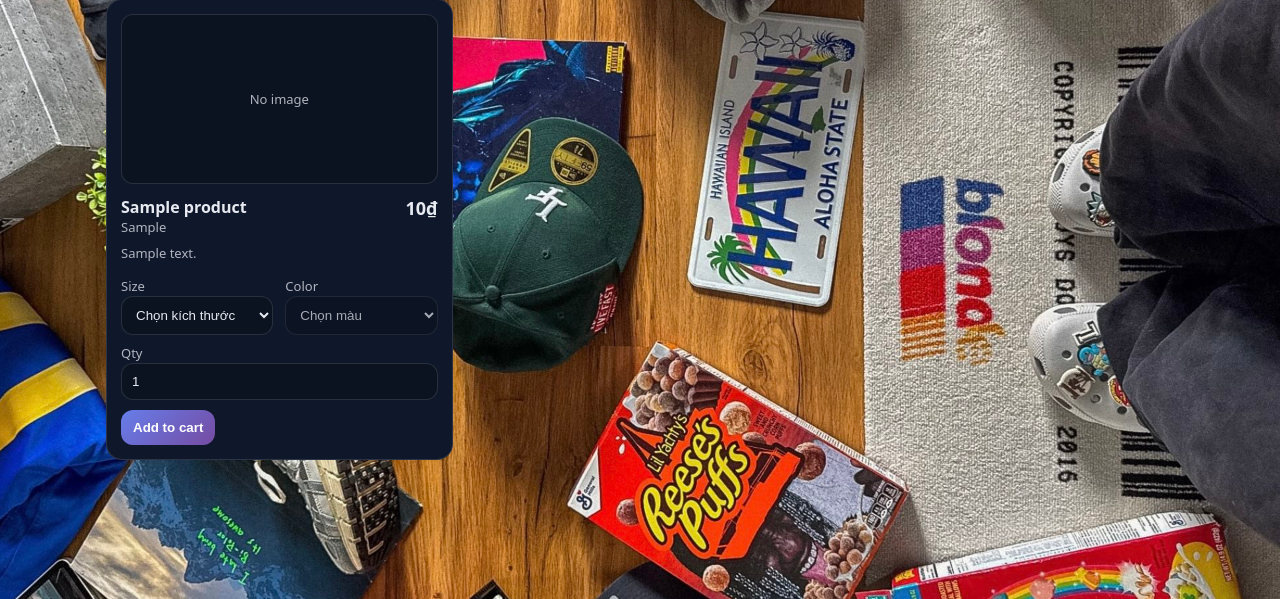
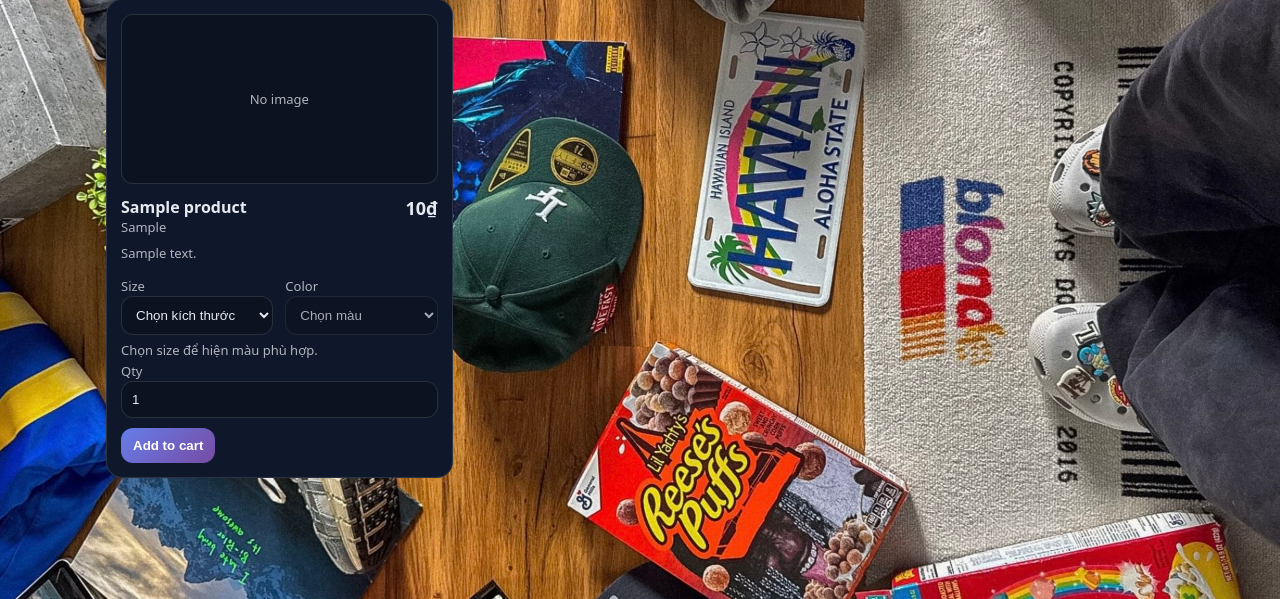
Before and after one commit to yen260205/CLOTHING-STORE, a PHP site: page /home.php in a window 1280 px wide. Shown: the part 123-722 px from the top of the page. Run offline with PHP 8.4, Linux system fonts and the light colour scheme; the visitor is signed in with stand-in values (Sample User, id 1); tables that the repository leaves empty hold one stand-in row (values such as "Sample post"); data that the repository does not hold is empty.

Commit message:
Update variants chosing and footer close

```diff
--- a/home.php
+++ b/home.php
@@ -1367,3 +1367,103 @@ if ($page === 'admin' && isAdmin()) {
   <?php endif; ?>
 
 </div>
+
+<script>
+(function () {
+  function esc(s) {
+    return String(s).replace(/[&<>"']/g, function (c) {
+      return ({'&':'&amp;','<':'&lt;','>':'&gt;','"':'&quot;',"'":'&#39;'}[c]);
+    });
+  }
+  function uniq(arr) { return Array.from(new Set(arr)); }
+
+  document.querySelectorAll('form.add-cart-form').forEach(function (form) {
+    var variants = [];
+    try { variants = JSON.parse(form.dataset.variants || '[]'); } catch (e) { variants = []; }
+
+    var sizeSel = form.querySelector('select.js-size');
+    var colorSel = form.querySelector('select.js-color');
+    var variantIdInput = form.querySelector('input.js-variant-id');
+    var hint = form.querySelector('.js-variant-hint');
+    var btn = form.querySelector('button.btn');
+
+    if (!sizeSel || !colorSel) return;
+
+    function setHint(msg, isError) {
+      if (!hint) return;
+      hint.textContent = msg || '';
+      hint.style.color = isError ? '#fca5a5' : '';
+    }
+
+    function refreshColors() {
+      var size = sizeSel.value;
+      if (variantIdInput) variantIdInput.value = '';
+      colorSel.innerHTML = '<option value="">Chọn màu</option>';
+      colorSel.disabled = !size;
+      if (btn) btn.disabled = false;
+      setHint('', false);
+
+      if (!size) {
+        setHint('Chọn size để hiện màu phù hợp.', false);
+        return;
+      }
+
+      var colors = uniq(
+        variants
+          .filter(function (v) { return v.size === size && Number(v.stock) > 0; })
+          .map(function (v) { return v.color; })
+      );
+      colors.sort();
+
+      if (colors.length === 0) {
+        colorSel.disabled = true;
+        if (btn) btn.disabled = true;
+        setHint('Size này đã hết hàng.', true);
+        return;
+      }
+
+      colors.forEach(function (c) {
+        colorSel.insertAdjacentHTML('beforeend', '<option value="' + esc(c) + '">' + esc(c) + '</option>');
+      });
+    }
+
+    function updateVariantId() {
+      var size = sizeSel.value;
+      var color = colorSel.value;
+      if (variantIdInput) variantIdInput.value = '';
+      if (btn) btn.disabled = false;
+      setHint('', false);
+
+      if (!size || !color) return;
+
+      var match = variants.find(function (v) { return v.size === size && v.color === color; });
+      if (!match) {
+        if (btn) btn.disabled = true;
+        setHint('Kết hợp size/màu này không tồn tại.', true);
+        return;
+      }
+      if (Number(match.stock) <= 0) {
+        if (btn) btn.disabled = true;
+        setHint('Biến thể này đã hết hàng.', true);
+        return;
+      }
+      if (variantIdInput) variantIdInput.value = String(match.id);
+      setHint('Còn ' + match.stock + ' sản phẩm.', false);
+    }
+
+    sizeSel.addEventListener('change', function () {
+      refreshColors();
+      updateVariantId();
+    });
+    colorSel.addEventListener('change', updateVariantId);
+
+    // Init
+    refreshColors();
+  });
+})();
+</script>
+
+</body>
+</html>
+
+<?php mysqli_close($conn); ?>
```
